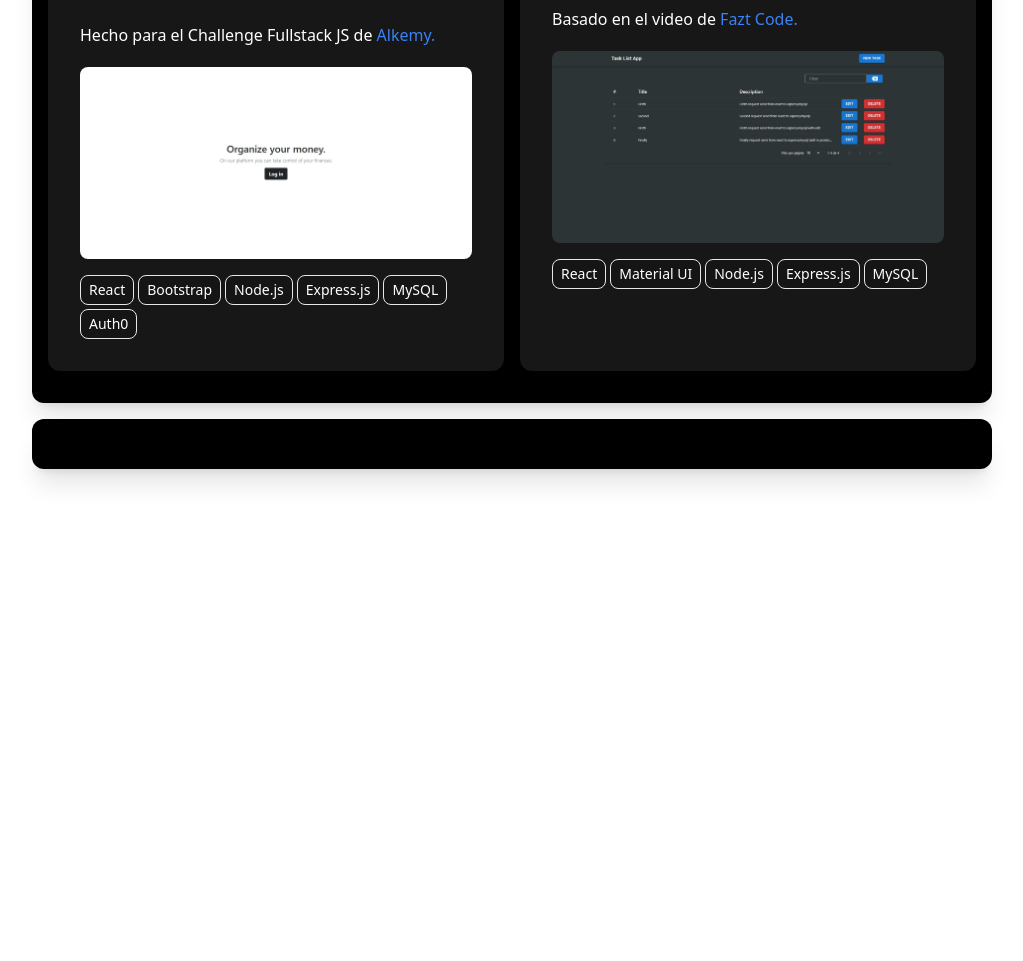
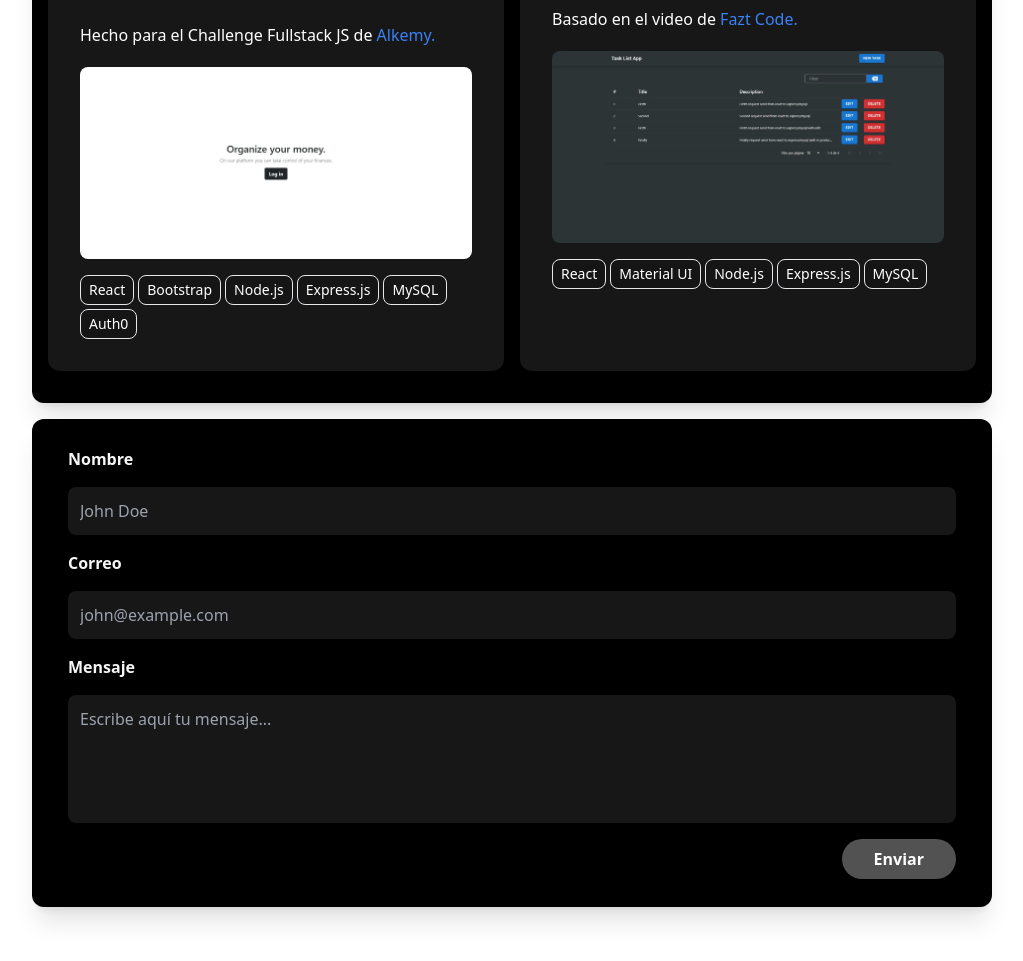
Before and after one commit to JefferGonzalez/jeffer.dev, an Astro site: page / in a window 1280 px wide. Shown: the part 1771-2732 px from the top of the page, without its empty margins (128-1151 px from the left). Before the commit the page ends 2312 px from the top, so only its background shows below. Built offline with nearby package versions, Linux system fonts and the light colour scheme; Astro itself is replaced by a stand-in of ours; animation ran at ten frames a second.

Commit message:
feat: add contact section

```diff
--- a/src/components/NavBar.astro
+++ b/src/components/NavBar.astro
@@ -28,7 +28,7 @@
     </a>
 
     <a
-      href="#"
+      href="#contact"
       class="hover:bg-zinc-900 rounded-lg px-2 py-1 transition-all duration-300 ease-in-out"
     >
       Contacto
--- /dev/null
+++ b/src/components/sections/Contact.astro
@@ -0,0 +1,46 @@
+<section id="contact">
+  <form id="form-contact" action="" class="p-5">
+    <div class="flex flex-col gap-4 mb-4">
+      <label class="text-neutral-100 font-semibold" for="name">Nombre</label>
+      <input
+        id="name"
+        name="name"
+        type="text"
+        class="rounded-lg p-3 w-full bg-neutral-900 focus:ring-2 focus:ring-gray-900"
+        placeholder="John Doe"
+        required
+      />
+    </div>
+    <div class="flex flex-col gap-4 mb-4">
+      <label class="text-neutral-100 font-semibold" for="email">Correo</label>
+      <input
+        id="email"
+        name="email"
+        type="email"
+        class="rounded-lg p-3 w-full bg-neutral-900 focus:ring-2 focus:ring-gray-900"
+        placeholder="john@example.com"
+        required
+      />
+    </div>
+    <div class="flex flex-col gap-4 mb-4">
+      <label class="text-neutral-100 font-semibold" for="message">
+        Mensaje
+      </label>
+      <textarea
+        id="message"
+        name="message"
+        class="rounded-lg p-3 w-full h-32 max-h-32 resize-none bg-neutral-900 focus:ring-2 focus:ring-gray-900"
+        placeholder="Escribe aquí tu mensaje..."
+        required></textarea>
+    </div>
+    <div class="flex justify-end">
+      <button
+        id="btn-send"
+        type="submit"
+        class="py-2 px-8 font-semibold rounded-full bg-neutral-600 hover:bg-neutral-800 transition-all duration-300"
+      >
+        Enviar
+      </button>
+    </div>
+  </form>
+</section>
--- a/src/pages/index.astro
+++ b/src/pages/index.astro
@@ -2,6 +2,7 @@
 import GridContainer from '@components/GridContainer.astro'
 import GridItem from '@components/GridItem.astro'
 import AboutMe from '@components/sections/AboutMe.astro'
+import Contact from '@components/sections/Contact.astro'
 import Projects from '@components/sections/Projects.astro'
 import SocialLinks from '@components/sections/SocialLinks.astro'
 import Layout from '@layouts/Layout.astro'
@@ -27,6 +28,8 @@ import Layout from '@layouts/Layout.astro'
     <GridItem className="col-span-3">
       <Projects />
     </GridItem>
-    <GridItem className="col-span-3" />
+    <GridItem className="col-span-3">
+      <Contact />
+    </GridItem>
   </GridContainer>
 </Layout>
```
